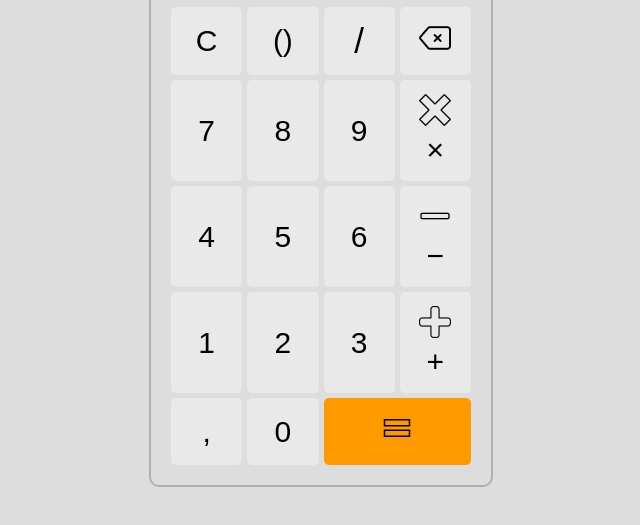
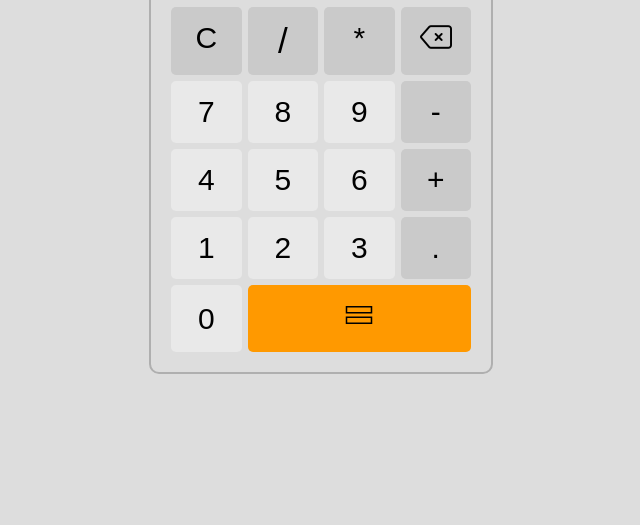
Before and after one commit to samuelnascimentto/calculadora-js, a plain HTML site: page assets/index.html in a window 1280 px wide. Shown: the part 165-690 px from the top of the page, without its empty margins (319-959 px from the left). Drawn offline with Linux system fonts and the light colour scheme.

Commit message:
calculadora finalizadaaaa

```diff
--- a/assets/css/style.css
+++ b/assets/css/style.css
@@ -39,7 +39,7 @@ body{
 .Calculadora {
     display: grid;
     grid-template-columns: repeat(4, 1fr);
-    gap: 5px;
+    gap: 6px;
 }
 
 .btn-num, .btn-eq,
@@ -53,28 +53,23 @@ body{
     transition: background-color 0.3s, box-shadow 0.3s;
 }
 
-.caractere {
+#especial {
     display: flex;
-    background-color: #bbb;
+    background-color: #cacaca;
     text-align: center;
     justify-content: center;
 }
 
 .btn-eq {
-    grid-column: span 2;
+    grid-column: span 3;
     color: white;
     background-color: #f90;
     font-size: 30px;
 }
 
-.btn-num:hover {
-    background-color: #e9e9e949;
+.btn-num:hover, #especial:hover {
+    background-color: #919191;
 }
-
-.btn-num:hover {
-    background-color: #bbbbbbab;
-}
-
 
 .btn-eq:hover {
     background-color: rgba(255, 119, 0, 0.678);
--- a/assets/index.html
+++ b/assets/index.html
@@ -15,23 +15,22 @@
         </div>
 
         <div class="Calculadora">
-            <button class="btn-clear">C</button>
-            <button class="btn btn-num">()</button>
-            <button style="font-size: 35px;" class="btn btn-num">/</button>
-            <button class="btn btn-del"><img src="../assets/img/apagar.png"></button>
+            <button id="especial" class="btn-clear">C</button>
+            <button id="especial" style="font-size: 35px;" class="btn btn-num">/</button>
+            <button id="especial" class="btn btn-num">*</button>
+            <button id="especial" class="btn btn-del"><img src="../assets/img/apagar.png"></button>
             <button class="btn btn-num">7</button>
             <button class="btn btn-num">8</button>
             <button class="btn btn-num">9</button>
-            <button class="btn btn-num"><img src="../assets/img/multiplicar.png">&#215;</button>
+            <button id="especial" class="btn btn-num">-</button>
             <button class="btn btn-num">4</button>
             <button class="btn btn-num">5</button>
             <button class="btn btn-num">6</button>
-            <button class="btn btn-num"><img src="../assets/img/menos.png">&minus;</button>
+            <button id="especial" class="btn btn-num">+</button>
             <button class="btn btn-num">1</button>
             <button class="btn btn-num">2</button>
             <button class="btn btn-num">3</button>
-            <button class="btn btn-num"><img src="../assets/img/somar.png">	&#43;</button>
-            <button class="btn btn-num">,</button>
+            <button id="especial" class="btn btn-num">.</button>
             <button class="btn btn-num">0</button>
             <button class="btn btn-eq"><img src="../assets/img/igual.png"></button>
         </div>
--- a/assets/js/main.js
+++ b/assets/js/main.js
@@ -1,6 +1,7 @@
 function criaCalculadora() {
   return {
     display: document.querySelector('.display'),
+
 
     inicia() {
       this.cliqueBotoes();
@@ -79,7 +80,6 @@ function criaCalculadora() {
     btnParaDisplay(valor) {
       this.display.value += valor;
     }
-
   };
 }
 
```
Also changed, not shown: assets/img/barra-invertida.png (deleted), assets/img/dividir.png (deleted), assets/img/menos.png (deleted), assets/img/multiplicar.png (deleted), assets/img/somar.png (deleted). Lines whose indentation alone changed are shown as unchanged.
